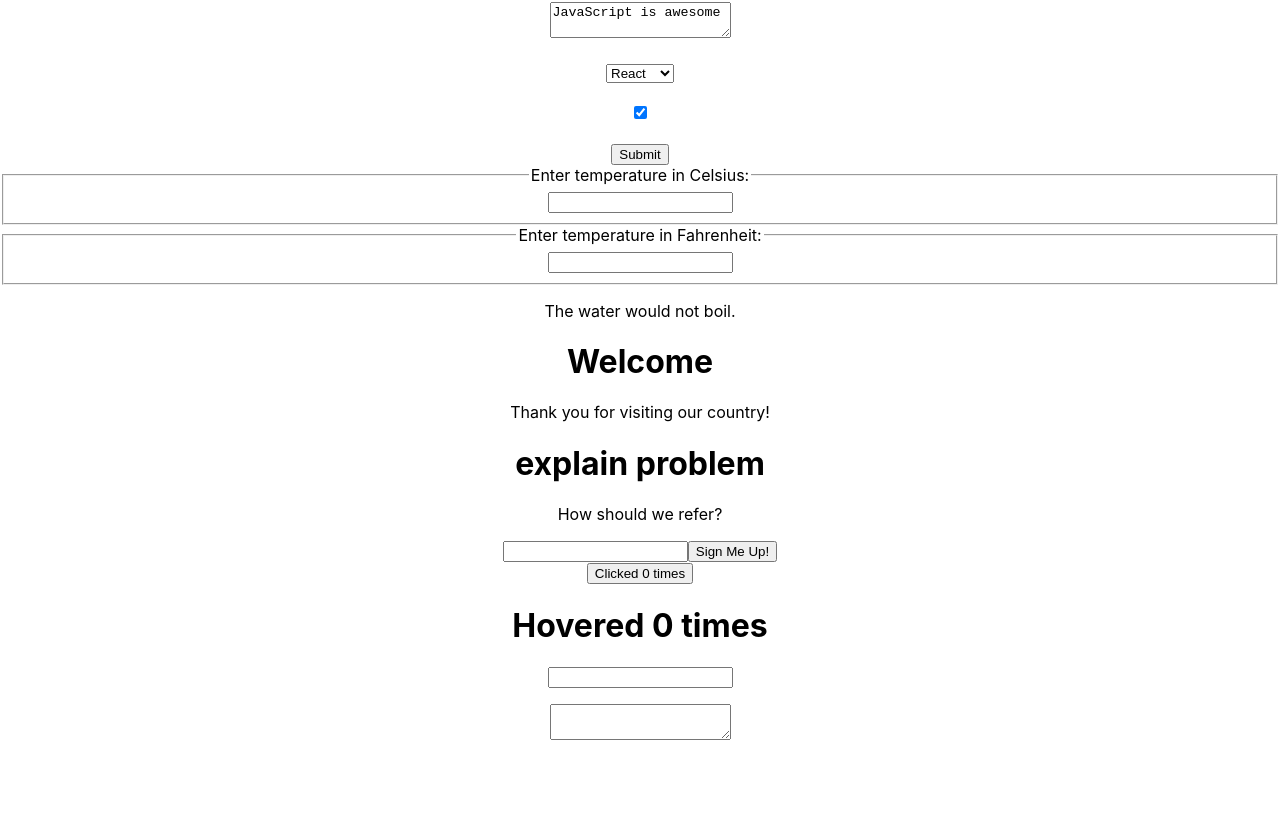
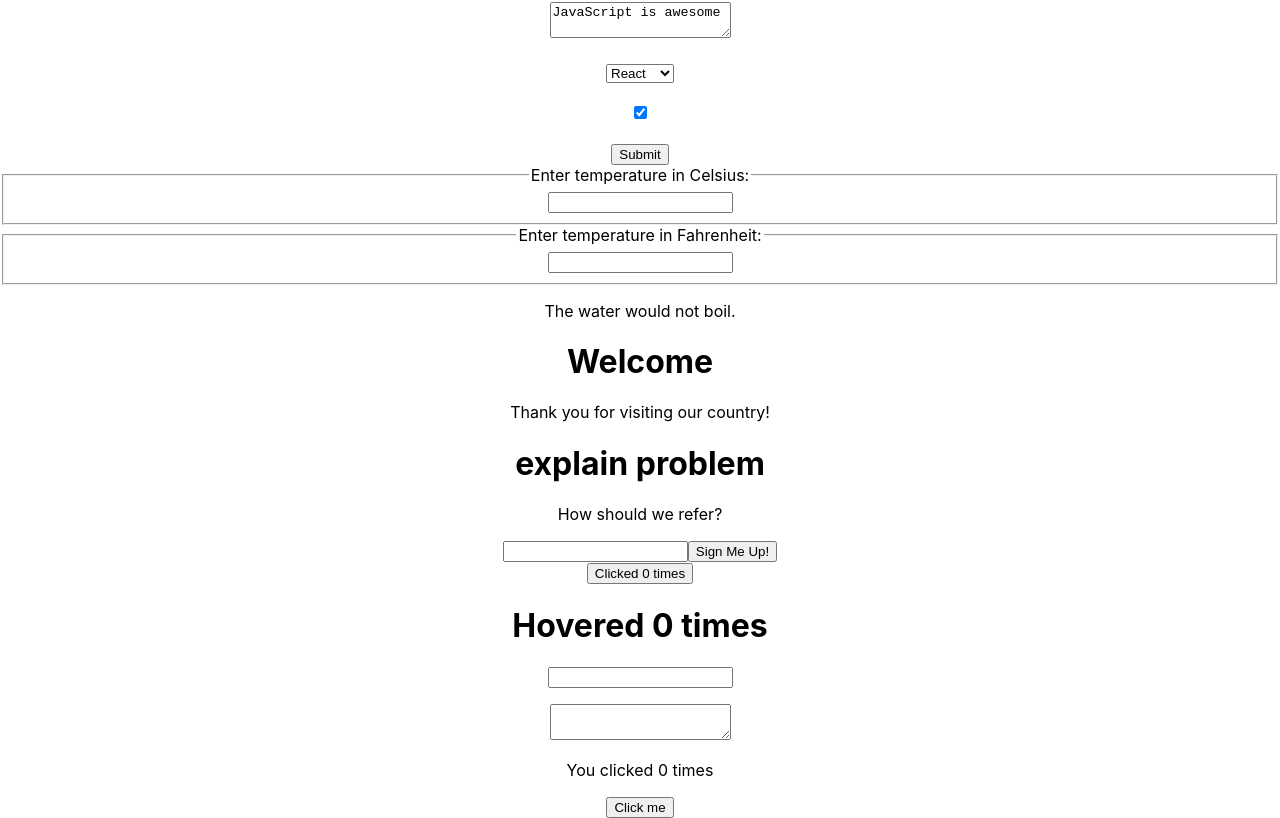
Before and after one commit to Md-Hafizur-Rahman/ReactApp, a React (Create React App) app: page / in a window 1280 px wide. Shown: the part 827-1645 px from the top of the page. Before the commit the page ends 1587 px from the top, so only its background shows below. Built offline with nearby package versions, Linux system fonts and the light colour scheme.

Commit message:
useEffect() hooks

```diff
--- a/src/App.js
+++ b/src/App.js
@@ -16,6 +16,7 @@
  */
 import React,{Component} from 'react';
 import Todo from './component/Todo';
+import Example from './component/useeffect';
 
 class App extends Component{
   render(){
@@ -46,6 +47,7 @@
 {/*         <MouseTracker/>
  */}
         <Todo/>
+        <Example/>
       </div>
     );
 
--- /dev/null
+++ b/src/component/useeffect.js
@@ -0,0 +1,19 @@
+import React, { useState, useEffect } from 'react';
+
+export default function Example() {
+  const [count, setCount] = useState(0);
+
+  useEffect(() => {
+    console.log('count')
+    document.title = `You clicked ${count} times`;
+  },[count]);
+
+  return (
+    <div>
+      <p>You clicked {count} times</p>
+      <button onClick={() => setCount(count + 1)}>
+        Click me
+      </button>
+    </div>
+  );
+}
```
